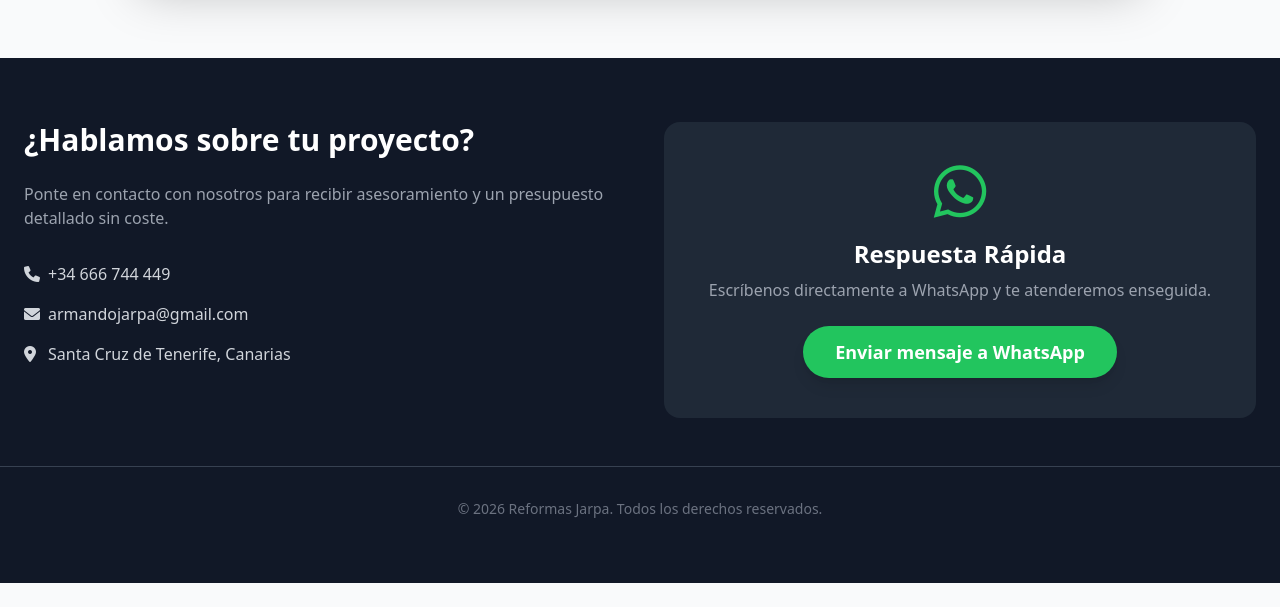
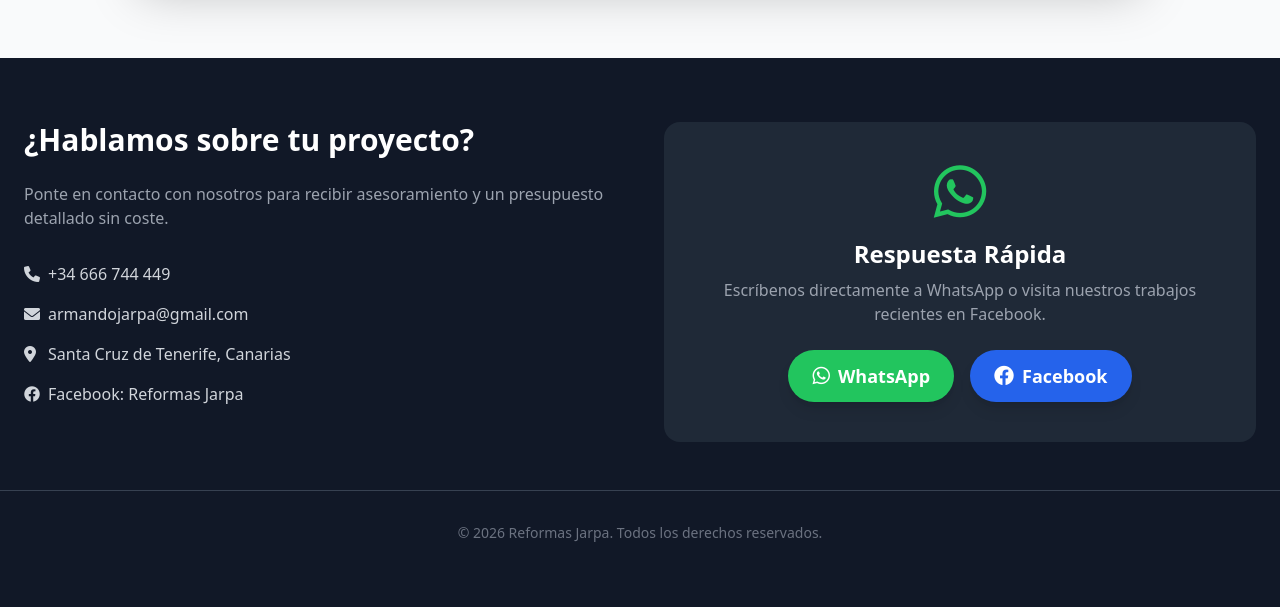
Before and after one commit to armandojarpa/REFORMAS_JARPA, a plain HTML site: page index.html in a window 1280 px wide. Shown: the part 2566-3173 px from the top of the page. Before the commit the page ends 3149 px from the top, so only its background shows below. Drawn offline with nearby package versions, Linux system fonts and the light colour scheme.

Commit message:
Update contact section with new links and content

```diff
--- a/index.html
+++ b/index.html
@@ -259,7 +259,10 @@
         </div>
     </section>
 
-    <!-- SECCIÓN DE CONTACTO Y FOOTER -->
+
+
+
+<!-- SECCIÓN DE CONTACTO Y FOOTER -->
     <footer id="contacto" class="bg-gray-900 text-gray-300 py-16">
         <div class="container mx-auto px-6 grid grid-cols-1 md:grid-cols-2 gap-12 border-b border-gray-700 pb-12 mb-8">
             <!-- Info Contacto -->
@@ -268,27 +271,55 @@
                 <p class="mb-8 text-gray-400">Ponte en contacto con nosotros para recibir asesoramiento y un presupuesto detallado sin coste.</p>
 
                 <div class="space-y-4">
-                    <p class="flex items-center"><i class="fa-solid fa-phone text-brandAccent w-6"></i> +34 666 744 449</p>
-                    <p class="flex items-center"><i class="fa-solid fa-envelope text-brandAccent w-6"></i> armandojarpa@gmail.com</p>
-                    <p class="flex items-center"><i class="fa-solid fa-location-dot text-brandAccent w-6"></i> Santa Cruz de Tenerife, Canarias</p>
+                    <p class="flex items-center">
+                        <i class="fa-solid fa-phone text-brandAccent w-6"></i>
+                        <a href="tel:+34666744449" class="hover:text-brandAccent transition">+34 666 744 449</a>
+                    </p>
+                    <p class="flex items-center">
+                        <i class="fa-solid fa-envelope text-brandAccent w-6"></i>
+                        <a href="mailto:armandojarpa@gmail.com" class="hover:text-brandAccent transition">armandojarpa@gmail.com</a>
+                    </p>
+                    <p class="flex items-center">
+                        <i class="fa-solid fa-location-dot text-brandAccent w-6"></i>
+                        Santa Cruz de Tenerife, Canarias
+                    </p>
+                    <p class="flex items-center">
+                        <i class="fa-brands fa-facebook text-brandAccent w-6"></i>
+                        <a href="https://www.facebook.com/reformasjarpa" target="_blank" rel="noopener noreferrer" class="hover:text-brandAccent transition underline-offset-4 hover:underline">
+                            Facebook: Reformas Jarpa
+                        </a>
+                    </p>
                 </div>
             </div>
 
-            <!-- Botón WhatsApp -->
+            <!-- Botones de Contacto Rápido (WhatsApp y Facebook) -->
             <div class="flex flex-col justify-center items-center bg-gray-800 rounded-2xl p-10 text-center">
                 <i class="fa-brands fa-whatsapp text-6xl text-green-500 mb-4"></i>
                 <h3 class="text-2xl font-bold text-white mb-2">Respuesta Rápida</h3>
-                <p class="mb-6 text-gray-400">Escríbenos directamente a WhatsApp y te atenderemos enseguida.</p>
-                <!-- Recuerda cambiar el número en este enlace -->
-                <a href="https://wa.me/34666744449" target="_blank" class="bg-green-500 hover:bg-green-600 text-white font-bold py-3 px-8 rounded-full text-lg shadow-lg transition">
-                    Enviar mensaje a WhatsApp
-                </a>
+                <p class="mb-6 text-gray-400">Escríbenos directamente a WhatsApp o visita nuestros trabajos recientes en Facebook.</p>
+
+                <div class="flex flex-col sm:flex-row gap-4 w-full justify-center">
+                    <a href="https://wa.me/34666744449" target="_blank" rel="noopener noreferrer" class="bg-green-500 hover:bg-green-600 text-white font-bold py-3 px-6 rounded-full text-lg shadow-lg transition inline-flex items-center justify-center gap-2">
+                        <i class="fa-brands fa-whatsapp text-xl"></i>
+                        <span>WhatsApp</span>
+                    </a>
+                    <a href="https://www.facebook.com/reformasjarpa" target="_blank" rel="noopener noreferrer" class="bg-blue-600 hover:bg-blue-700 text-white font-bold py-3 px-6 rounded-full text-lg shadow-lg transition inline-flex items-center justify-center gap-2">
+                        <i class="fa-brands fa-facebook text-xl"></i>
+                        <span>Facebook</span>
+                    </a>
+                </div>
             </div>
         </div>
+
         <div class="container mx-auto px-6 text-center text-gray-500 text-sm">
             &copy; 2026 Reformas Jarpa. Todos los derechos reservados.
         </div>
     </footer>
+
+
+
+
+
 
     <!-- SCRIPT DEL CARRUSEL -->
     <script>
```
